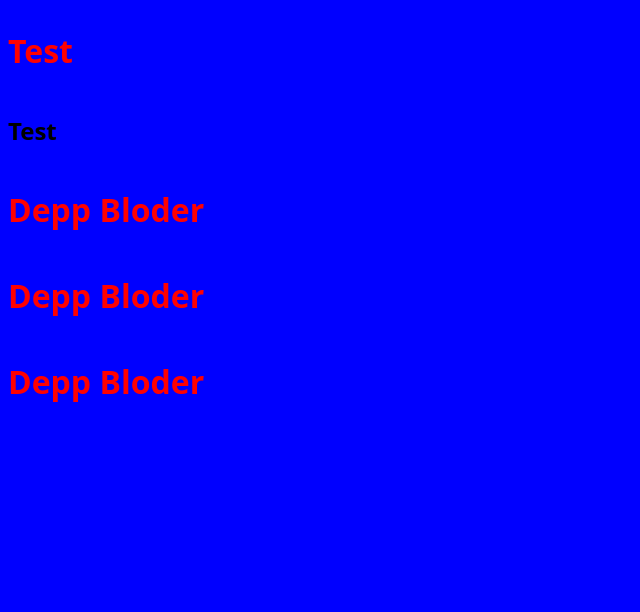
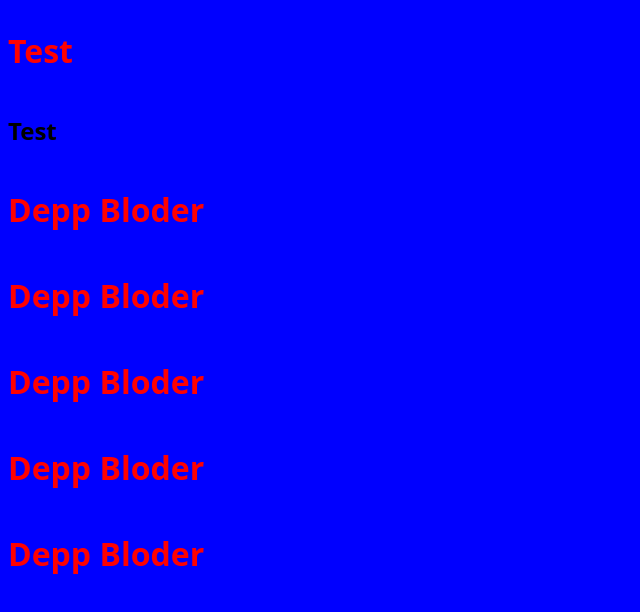
Before and after one commit to Rummel17/test2, a plain HTML site: page index.html in a window 1280 px wide. Shown: the whole page, without its empty margins (0-640 px from the left). Drawn offline with Linux system fonts and the light colour scheme.

Commit message:
next commit

```diff
--- a/index.html
+++ b/index.html
@@ -14,5 +14,8 @@
 <div><h1>Depp Bloder</h1></div>
 <div><h1>Depp Bloder</h1></div>
 <div><h1>Depp Bloder</h1></div>
+<div><h1>Depp Bloder</h1></div>
+<div><h1>Depp Bloder</h1></div>
+
 </body>
 </html>
```
